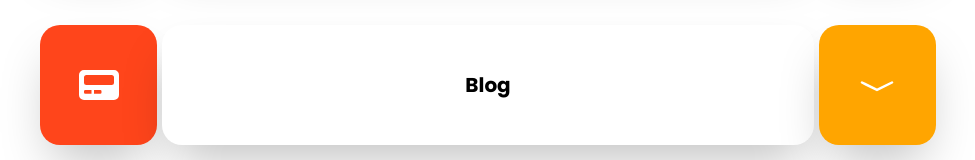
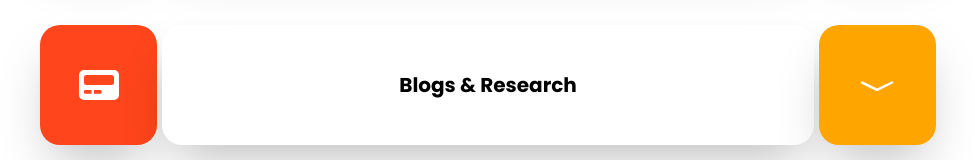
Before and after one commit to Waleed0260/Zaman-website, a React (Create React App) app: page / in a window 1280 px wide. Shown: the part 1563-1723 px from the top of the page, without its empty margins (152-1127 px from the left). Built offline with nearby package versions, Linux system fonts and the light colour scheme.

Commit message:
Update Pages.jsx

```diff
--- a/src/Components/Pages/Pages.jsx
+++ b/src/Components/Pages/Pages.jsx
@@ -157,7 +157,7 @@ const handleContact = () => {
       <div className="about-page">
       {state.test && <Testimonial/>}
       </div>
-      <Heading icons={<FaPager/>} text="Blog" click={handleBlog}/>
+      <Heading icons={<FaPager/>} text="Blogs & Research" click={handleBlog}/>
       <div className="about-page">
       {state.blog && <Blog/>}
       </div>
```
